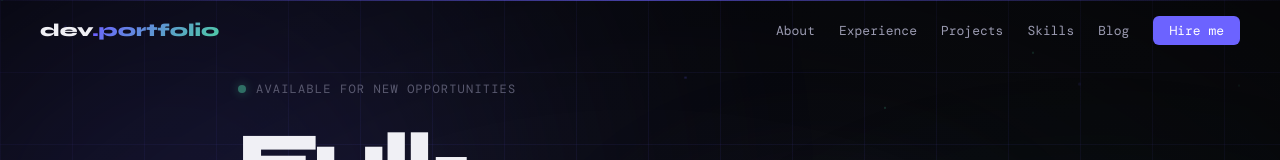
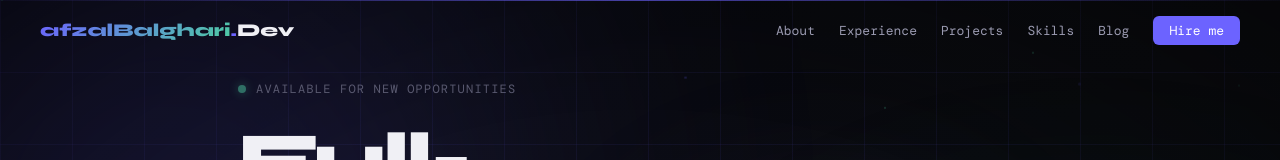
Before and after one commit to afzalbalghari/afzalbalghari-dev, a Next.js app: page / in a window 1280 px wide. Shown: the top 160 px of the page. Built offline with nearby package versions, Linux system fonts and the light colour scheme.

Commit message:
update navbar

```diff
--- a/src/components/layout/Navbar.tsx
+++ b/src/components/layout/Navbar.tsx
@@ -42,8 +42,8 @@ export function Navbar() {
       {/* Logo */}
       <motion.div whileHover={{ scale: 1.04 }} whileTap={{ scale: 0.97 }}>
         <Link href="#hero" className="font-display font-extrabold text-[18px] text-text-primary">
-          dev<span className="text-accent-purple">.</span>
-          <span className="gradient-text-accent">portfolio</span>
+          <span className="gradient-text-accent">afzalBalghari</span><span className="text-accent-purple">.</span>
+          Dev
         </Link>
       </motion.div>
 
```
